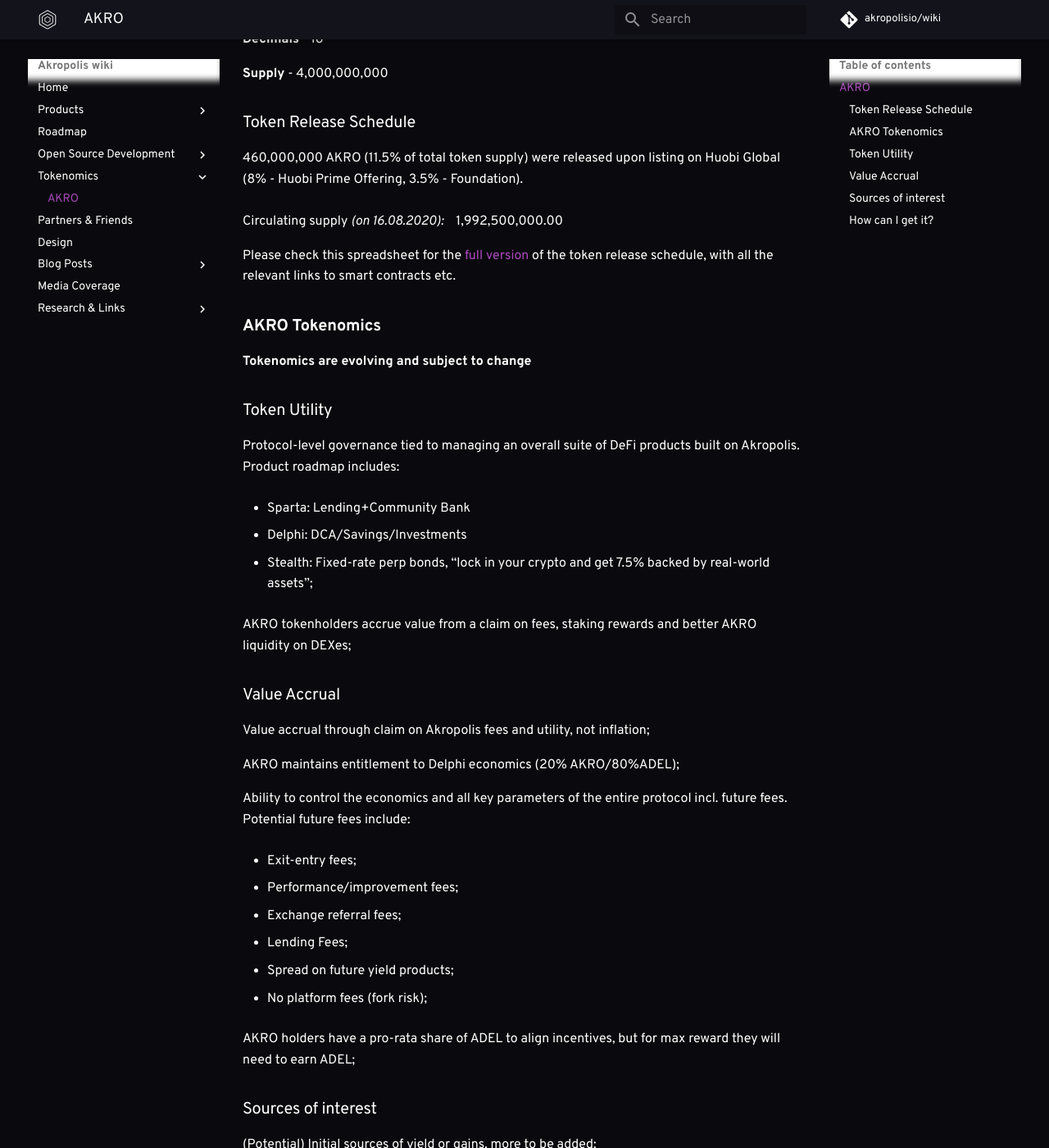
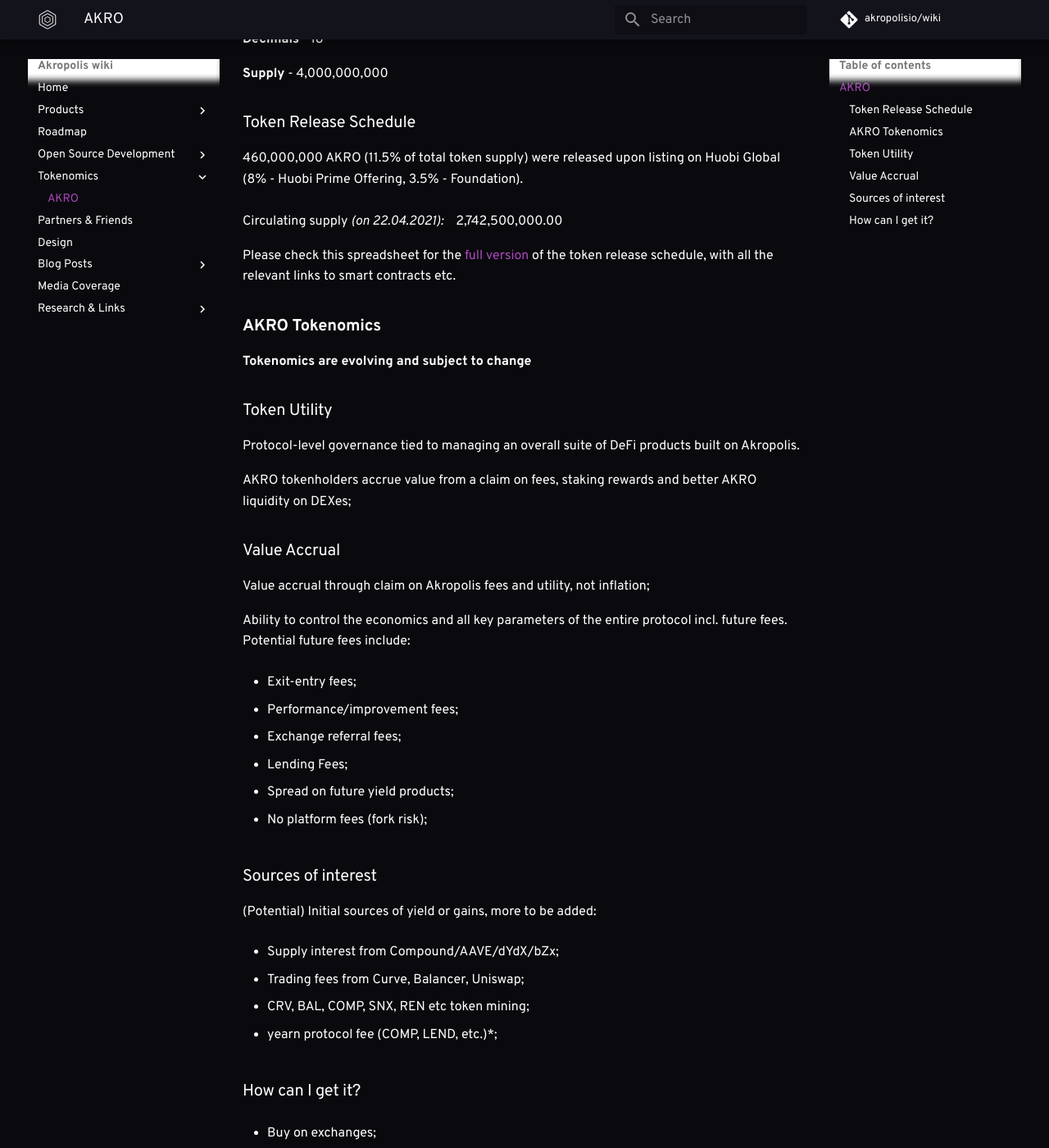
Before and after one commit to kaonone/wiki, an MkDocs documentation site: the page built from docs/akro.md, in a window 1280 px wide and 1400 px high, scrolled down 443 px. Shown: the whole window at 82% size. Built offline with MkDocs 1.6.1 and Material for MkDocs 9.7.7, drawn with Linux system fonts in a browser that asks for light colours; some web fonts are replaced; comment, search, counter and statistics services are not loaded; old or Windows-style settings are respelled for this version of MkDocs; some of the changed text lies outside the part shown.

Commit message:
Update akro.md

```diff
--- a/docs/akro.md
+++ b/docs/akro.md
@@ -17,7 +17,7 @@
 460,000,000 AKRO (11.5% of total token supply) were released upon listing on Huobi Global (8% - Huobi Prime Offering, 3.5% - Foundation).
 <br/>
 <br/>
-Circulating supply *(on 16.08.2020):* &nbsp;&nbsp; 1,992,500,000.00 <br/>
+Circulating supply *(on 22.04.2021):* &nbsp;&nbsp; 2,742,500,000.00 <br/>
 
 Please check this spreadsheet for the [full version](https://docs.google.com/spreadsheets/d/1R7GDIhQeA8SNCl2f5b4rvgzUk0icdsIH6bkhbvnFI3A) of the token release schedule, with all the relevant links to smart contracts etc.
 
@@ -27,21 +27,13 @@
 
 ### Token Utility
 
-Protocol-level governance tied to managing an overall suite of DeFi products built on Akropolis. Product roadmap includes:
-
-- Sparta: Lending+Community Bank
-
-- Delphi: DCA/Savings/Investments
-
-- Stealth: Fixed-rate perp bonds, “lock in your crypto and get 7.5% backed by real-world assets”;
+Protocol-level governance tied to managing an overall suite of DeFi products built on Akropolis.
 
 AKRO tokenholders accrue value from a claim on fees, staking rewards and better AKRO liquidity on DEXes;
 
 ### Value Accrual
 
 Value accrual through claim on Akropolis fees and utility, not inflation;
-
-AKRO maintains entitlement to Delphi economics (20% AKRO/80%ADEL);
 
 Ability to control the economics and all key parameters of the entire protocol incl. future fees. Potential future fees include:
 
@@ -56,8 +48,6 @@
 - Spread on future yield products;
 
 - No platform fees (fork risk);
-
-AKRO holders have a pro-rata share of ADEL to align incentives, but for max reward they will need to earn ADEL;
 
 ### Sources of interest
 
@@ -77,4 +67,4 @@
 
 - Earn by providing liquidity to products built on AkropolisOS;
 
-- If you already hold AKRO, you can stake it to get ADEL;
+- If you already hold AKRO, you can stake it to get AKRO;
```
